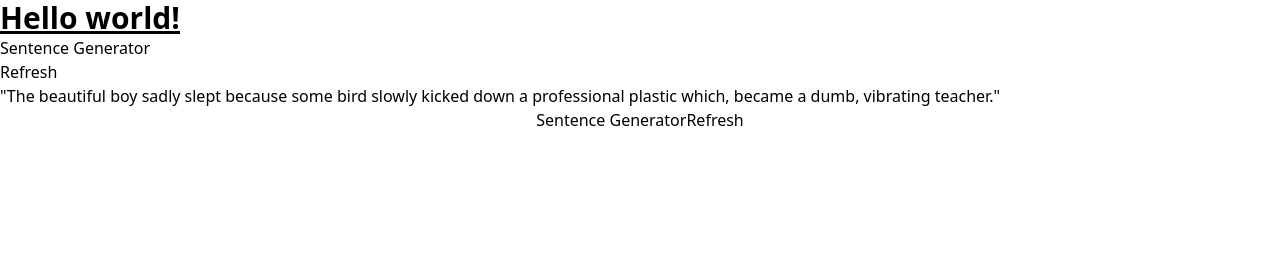
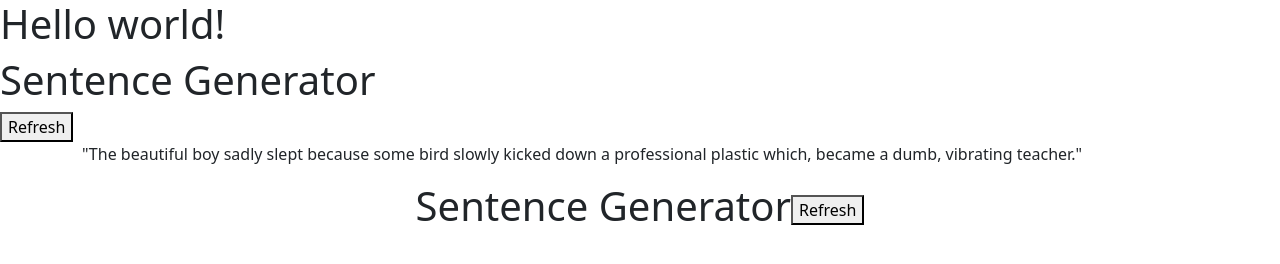
Before and after one commit to funkydonut/frases_random, a website: page index.html in a window 1280 px wide. Drawn offline with nearby package versions, Linux system fonts and the light colour scheme.

Commit message:
Integración Bootstrap y eliminación Tailwind

```diff
--- a/index.html
+++ b/index.html
@@ -3,7 +3,7 @@
   <head>
     <meta charset="UTF-8" />
     <meta name="viewport" content="width=device-width, initial-scale=1.0" />
-    <link href="./src/output.css" rel="stylesheet" />
+    <link href="https://cdn.jsdelivr.net/npm/bootstrap@5.0.2/dist/css/bootstrap.min.css" rel="stylesheet" integrity="sha384-EVSTQN3/azprG1Anm3QDgpJLIm9Nao0Yz1ztcQTwFspd3yD65VohhpuuCOmLASjC" crossorigin="anonymous">
   </head>
   <body>
     <h1 class="text-3xl font-bold underline">Hello world!</h1>
@@ -32,6 +32,7 @@
     <div class="container">
       <p id="sentence"></p>
     </div>
+    <script src="https://cdn.jsdelivr.net/npm/bootstrap@5.0.2/dist/js/bootstrap.bundle.min.js" integrity="sha384-MrcW6ZMFYlzcLA8Nl+NtUVF0sA7MsXsP1UyJoMp4YLEuNSfAP+JcXn/tWtIaxVXM" crossorigin="anonymous"></script>
   </body>
 </html>
 <script src="./script.js"></script>
```
